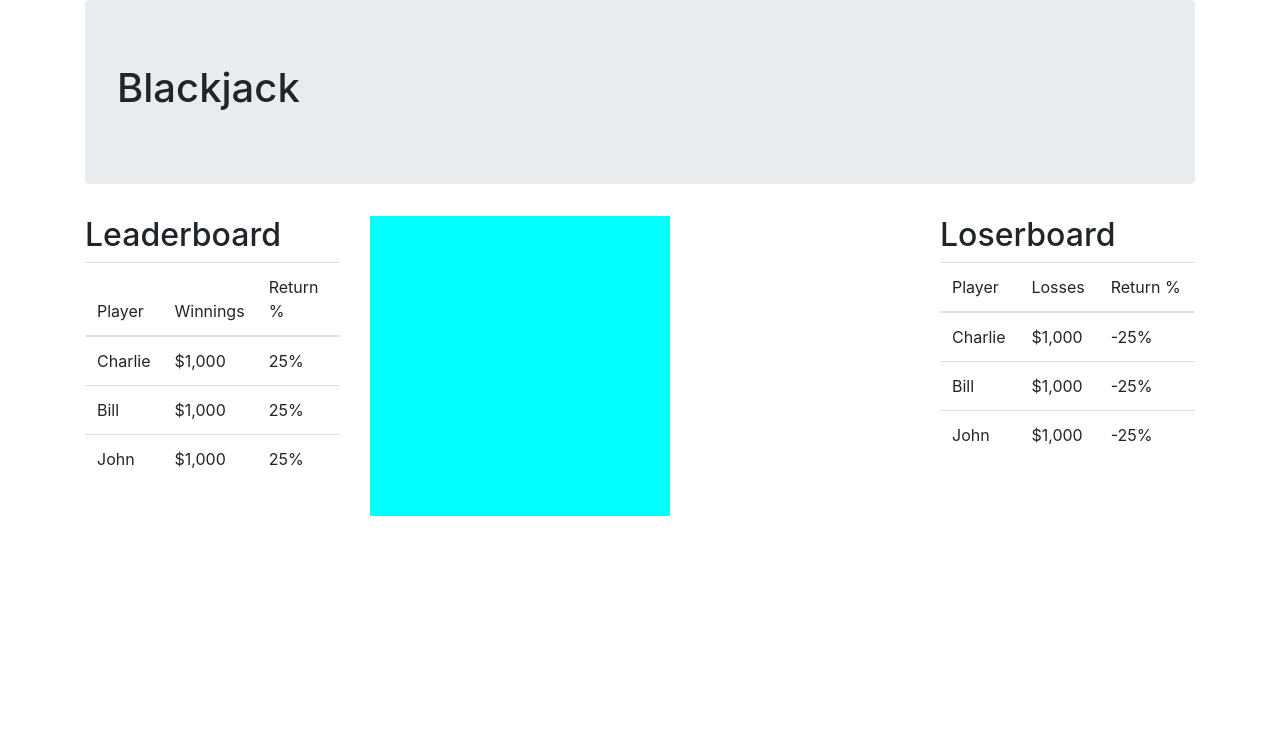
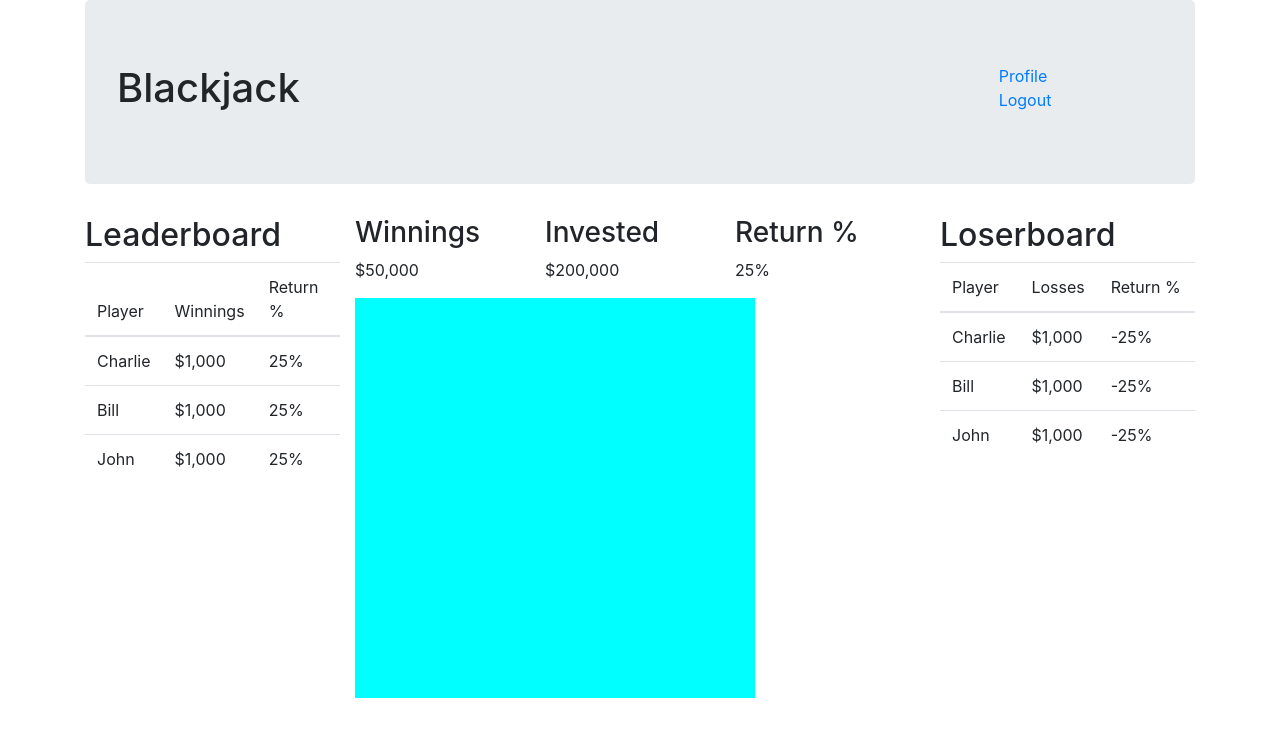
Before and after one commit to cbbowman/black_jack, a Django app: page / in a window 1280 px wide. Shown: the top 737 px of the page. Run offline with Django 3.2, Linux system fonts and the light colour scheme; some libraries are stand-ins or nearby versions.

Commit message:
skeleton page

```diff
--- a/black_jack_project/black_jack/templates/index.html
+++ b/black_jack_project/black_jack/templates/index.html
@@ -14,7 +14,19 @@
 <body>
 	<div class="container">
 		<div class="jumbotron">
-			<h1 class="h1">Blackjack</h1>
+			<div class="row">
+				<div class="col-10">
+					<h1 class="h1">Blackjack</h1>
+				</div>
+				<div class="col-2">
+					<div class="row">
+						<a href="/profile">Profile</a>
+					</div>
+					<div class="row">
+						<a href="/logout">Logout</a>
+					</div>
+				</div>
+			</div>
 		</div>
 		<div class="row">
 			<div class="col-3">
@@ -47,7 +59,35 @@
 				</table>
 			</div>
 			<div class="col-6">
-				<div style="width: 300px; height: 300px; background-color: aqua;"></div>
+				<div class="row">
+					<div class="col-4">
+						<div class="row">
+							<h3>Winnings</h3>
+						</div>
+						<div class="row">
+							<p>$50,000</p>
+						</div>
+					</div>
+					<div class="col-4">
+						<div class="row">
+							<h3>Invested</h3>
+						</div>
+						<div class="row">
+							<p>$200,000</p>
+						</div>
+					</div>
+					<div class="col-4">
+						<div class="row">
+							<h3>Return %</h3>
+						</div>
+						<div class="row">
+							<p>25%</p>
+						</div>
+					</div>
+				</div>
+				<div class="row">
+					<div style="width: 400px; height: 400px; background-color: aqua;"></div>
+				</div>
 			</div>
 			<div class="col-3">
 				<h2 class="h2">Loserboard</h2>
```
